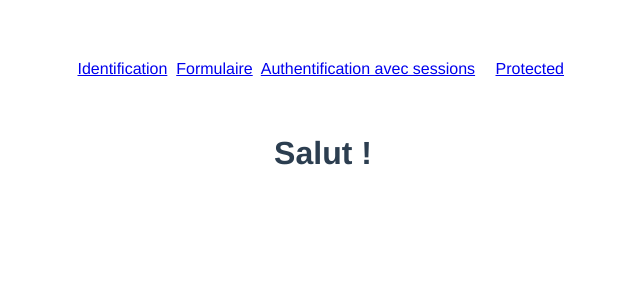
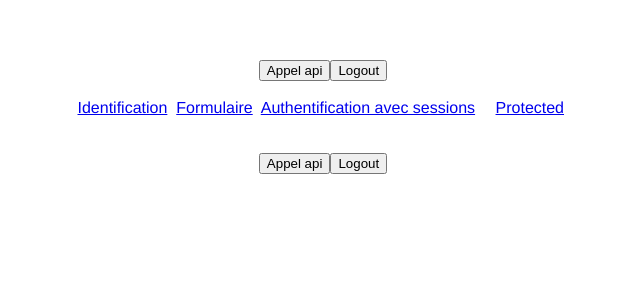
Before and after one commit to zakizem/flask-API-and-FRONT, a Vue app in the folder Front/Projet/: page / in a window 1280 px wide. Shown: the top 300 px of the page, without its empty margins (317-957 px from the left). Built offline with nearby package versions, Linux system fonts and the light colour scheme; what vue-session would draw is missing.

Commit message:
test du routage avec vueX et navigation guards réussi/ coda avant l'introduction de vuex-persistedState

```diff
--- a/Front/Projet/package.json
+++ b/Front/Projet/package.json
@@ -13,6 +13,7 @@
   "dependencies": {
     "bootstrap": "^4.0.0-alpha.6",
     "bootstrap-vue": "^2.0.0-rc.11",
+    "jwt-decode": "^2.2.0",
     "vue": "^2.5.2",
     "vue-resource": "^1.5.1",
     "vue-router": "^3.0.1",
--- a/Front/Projet/src/App.vue
+++ b/Front/Projet/src/App.vue
@@ -3,6 +3,8 @@
 
     <!-- <img src="./assets/logo.png"> -->
 
+  <Accueil></Accueil>
+<br>
     <router-link :to="{ name: 'Identification'}" class="btn btn-primary">Identification</router-link>&nbsp;
     <router-link :to="{ name: 'MonComposant' }">Formulaire</router-link>&nbsp;
     <router-link :to="{ name: 'Auth' }">Authentification avec sessions</router-link>&emsp;
@@ -16,7 +18,7 @@
 
 <script>
 // import MonComposant from './components/MonComposant'
-// import Accueil from './components/Accueil'
+import Accueil from './components/Accueil'
 // import Protected from './components/Protected'
 // import Identification from './components/Identification'
 
@@ -24,7 +26,7 @@ export default {
   name: 'App',
   components: {
     // MonComposant,
-    // Accueil,
+    Accueil,
     // Identification
   }
 }
--- a/Front/Projet/src/components/Accueil.vue
+++ b/Front/Projet/src/components/Accueil.vue
@@ -1,33 +1,85 @@
 <script>
 import vueStore from "../stores/vueStore"
+import infoStore from "../stores/infoStore"
+
 export default {
   name: 'Accueil',
   data() {
     return {}
   },
-  computed: {},
-  methods: {}
+  computed: {
+    infos () {
+      return infoStore.state.infos
+    }
+  },
+  methods: {
+    appel: function() {
+      var self = this
+      var xmlHttp = new XMLHttpRequest();
+      xmlHttp.open("GET", "http://127.0.0.1:5000/protected", true); // false for synchronous request
+      xmlHttp.setRequestHeader("Content-Type", "application/json");
+      xmlHttp.withCredentials = true;
+      xmlHttp.send(null);
+      xmlHttp.onreadystatechange = function() { //Call a function when the state changes.
+        if (xmlHttp.readyState == 4 && xmlHttp.status == 200) {
+          var response = JSON.parse(xmlHttp.responseText);
+          console.log(response)
+        }
+        else if (xmlHttp.readyState == 4 && xmlHttp.status == 401) {
+          // TEST SI LE MESSAGE : TOKEN EXPIRED
+          xmlHttp.open("GET", "http://127.0.0.1:5000/token/refresh", true); // false for synchronous request
+          xmlHttp.send(null);
+          xmlHttp.onreadystatechange = function() {
+            if (xmlHttp.readyState == 4 && xmlHttp.status == 200) {
+                // access token rafraichi ??
+                response = JSON.parse(xmlHttp.responseText);
+                console.log(response);
+            }
+          }
+        }
+      }
+    },
+    logout: function () {
+      var self = this
+      var xmlHttp = new XMLHttpRequest();
+      xmlHttp.open("POST", "http://127.0.0.1:5000/token/logout");  //application/x-www-form-urlencoded ??? sécurité ??
+      xmlHttp.setRequestHeader("Content-Type", "application/json");
+      xmlHttp.withCredentials = true;
+      xmlHttp.send(null);
+      xmlHttp.onreadystatechange = function() { //Call a function when the state changes.
+        if (xmlHttp.readyState == 4 && xmlHttp.status == 200) {
+          console.log('lougout réussi ??');
+          infoStore.commit('infoInit')
+          self.$router.push('/Auth')
+        }
+        else if (xmlHttp.readyState == 4) {
+          var response = JSON.parse(xmlHttp.responseText);
+          self.EcrireMessage(response)
+        }
+      }
+    },
+  }
 }
+
 </script>
 
 <template>
 <div class="">
-  <h1>Salut ! </h1>
+  <h1 v-if="'prenom' in infos && infos['prenom']!=''">Salut {{infos['prenom']}} !</h1>
+  <button v-on:click="appel" class="btn btn-primary">Appel api</button>
+  <button v-on:click="logout" class="btn btn-primary">Logout</button>
 </div>
 </template>
-
 
 
 <style lang="css">
 </style>
 
 
-
 <!--  coms
 
 <input v-on:blur="remplirReponse(question.nom_de_la_question ,$event)" v-bind:type="question.type" v-bind:id="question.nom_de_la_question" v-bind:name="question.nom_de_la_question" >
  <input type="text" name="" value="" v-on:click="ajout_machin" > hola
-
 
     // // return new Promise(resolve => {
     // //     setTimeout(() => {
--- a/Front/Projet/src/components/Auth.vue
+++ b/Front/Projet/src/components/Auth.vue
@@ -4,7 +4,7 @@ import VueSession from 'vue-session'
 Vue.use(VueSession)
 
 import vueStore from "../stores/vueStore"
-
+import infoStore from "../stores/infoStore"
 
 export default {
   name: 'Auth',
@@ -46,13 +46,16 @@ export default {
       xmlHttp.onreadystatechange = function() { //Call a function when the state changes.
         if (xmlHttp.readyState == 4 && xmlHttp.status == 200) {
           var response = JSON.parse(xmlHttp.responseText);
-          // self.$session.start()
-          // self.$session.set('jwt', response.token)
+          console.log('reponse : ');
+          console.log(response);
 
-          // console.log("response.body.token : ");
-          // console.log(response.token);
-          // Vue.http.headers.common['Authorization'] = 'Bearer ' + response.token
-          self.$router.push('/')
+          console.log("response['email']");
+          console.log(response.email);
+
+          self.addInfo(response)
+          // infoStore.commit('login')
+
+          self.$router.push('/Protected')
           self.EcrireMessage("")
         }
         else if (xmlHttp.readyState == 4 && xmlHttp.status == 401) {
@@ -64,33 +67,12 @@ export default {
         }
       }
     },
-    appel: function(self) {
-      var xmlHttp = new XMLHttpRequest();
-      xmlHttp.open("GET", "http://127.0.0.1:5000/protected", true); // false for synchronous request
-      xmlHttp.setRequestHeader("Content-Type", "application/json");
-      xmlHttp.withCredentials = true;
-      xmlHttp.send(null);
-      xmlHttp.onreadystatechange = function() { //Call a function when the state changes.
-        if (xmlHttp.readyState == 4 && xmlHttp.status == 200) {
-          var response = JSON.parse(xmlHttp.responseText);
-          console.log(response)
-        }
-        else if (xmlHttp.readyState == 4 && xmlHttp.status == 401) {
-          // TEST SI LE MESSAGE : TOKEN EXPIRED
-          xmlHttp.open("GET", "http://127.0.0.1:5000/token/refresh", true); // false for synchronous request
-          xmlHttp.send(null);
-          xmlHttp.onreadystatechange = function() {
-            if (xmlHttp.readyState == 4 && xmlHttp.status == 200) {
-                // access token rafraichi ??
-                response = JSON.parse(xmlHttp.responseText);
-                console.log(response);
-            }
-          }
-        }
-      }
-    },
+
     EcrireMessage (message) {
       vueStore.commit('EcrireMessage', message)
+    },
+    addInfo (info) {
+      infoStore.commit('addInfo', info)
     },
     // check_email(value){
     // 			if (/^\w+([\.-]?\ w+)*@\w+([\.-]?\ w+)*(\.\w{2,3})+$/.test(value))
@@ -102,26 +84,7 @@ export default {
     //         this.EcrireMessage('Adresse mail incorrecte')
     // 			}
     // }
-    logout: function () {
-      var self = this
-      var xmlHttp = new XMLHttpRequest();   // new HttpRequest instance
-      xmlHttp.open("POST", "http://127.0.0.1:5000/token/logout");  //application/x-www-form-urlencoded ??? sécurité ??
-      xmlHttp.setRequestHeader("Content-Type", "application/json");
-      xmlHttp.withCredentials = true;
-      xmlHttp.send(null);
-      xmlHttp.onreadystatechange = function() { //Call a function when the state changes.
-        if (xmlHttp.readyState == 4 && xmlHttp.status == 200) {
-          // var response = JSON.parse(xmlHttp.responseText);
-          // // self.$router.push('/')
-          // self.EcrireMessage(response)
-          console.log('lougout réussi ??');
-        }
-        else if (xmlHttp.readyState == 4) {
-          var response = JSON.parse(xmlHttp.responseText);
-          self.EcrireMessage(response)
-        }
-      }
-    },
+
   }
 }
 </script>
@@ -148,14 +111,10 @@ export default {
   </div>
   <br>
   {{message}}
-  <button v-on:click="appel" class="btn btn-primary">Appel api</button>
-  <button v-on:click="logout" class="btn btn-primary">Logout</button>
-
 
 
 </div>
 </template>
-
 
 
 
@@ -167,7 +126,6 @@ export default {
 <!--  coms
 
 <input :required="test ? true : false">
-
 
 <input v-on:blur="remplirReponse(question.nom_de_la_question ,$event)" v-bind:type="question.type" v-bind:id="question.nom_de_la_question" v-bind:name="question.nom_de_la_question" >
  <input type="text" name="" value="" v-on:click="ajout_machin" > hola
@@ -188,7 +146,6 @@ export default {
     // //     })
     // // })
 
-
     // envoyerRequeteAvecParametres(parametre) {
     //   alert('1')
     //   fetch("http://127.0.0.1:5000/1", {
--- a/Front/Projet/src/main.js
+++ b/Front/Projet/src/main.js
@@ -11,6 +11,8 @@ Vue.use(VueRouter);
 
 Vue.config.productionTip = false
 
+import infoStore from "./stores/infoStore"
+
 const router = new VueRouter({
   routes: routes,
 });
@@ -21,8 +23,12 @@ router.beforeEach((to, from, next) => {
   console.log('Global -- beforeEach - fired')
 
   if (to.path === '/Protected') {
-
-    next('/Auth')
+    if (infoStore.state.infos['login']===false) {
+      next('/Auth')
+    }
+    else {
+      next()
+    }
   }
   else if (to.path === '/error') {
     const err = new Error('My Error Message')
@@ -50,5 +56,5 @@ new Vue({
   el: '#app',
   router: router,
   components: { App },
-  template: '<App/>'
+  template: '<App/>',
 })
--- a/Front/Projet/src/stores/infoStore.js
+++ b/Front/Projet/src/stores/infoStore.js
@@ -1,12 +1,23 @@
-const infoStore = {
-  data: {
-    infos: [],
+// Make sure to call Vue.use(Vuex) first if using a module system
+import Vue from 'vue'
+import Vuex from 'vuex'
+Vue.use(Vuex)
+
+const infoStore = new Vuex.Store({
+  state: {
+    infos: {'login': false, 'prenom': ''},
   },
-  methods: {
-    addInfo(info) {
-      infoStore.data.infos.push(info);
+  mutations: {
+    addInfo(state, info) {
+      state.infos = Object.assign(state.infos, info);
+    },
+    infoInit(state) {
+      state.infos= {'prenom': '', 'login': false}
+    },
+    login(state) {
+      state.infos['login']= true
     }
   }
-};
+})
 
 export default infoStore;
```
Also changed, not shown: 1 other file (tests, documents, lock files or other folders).
